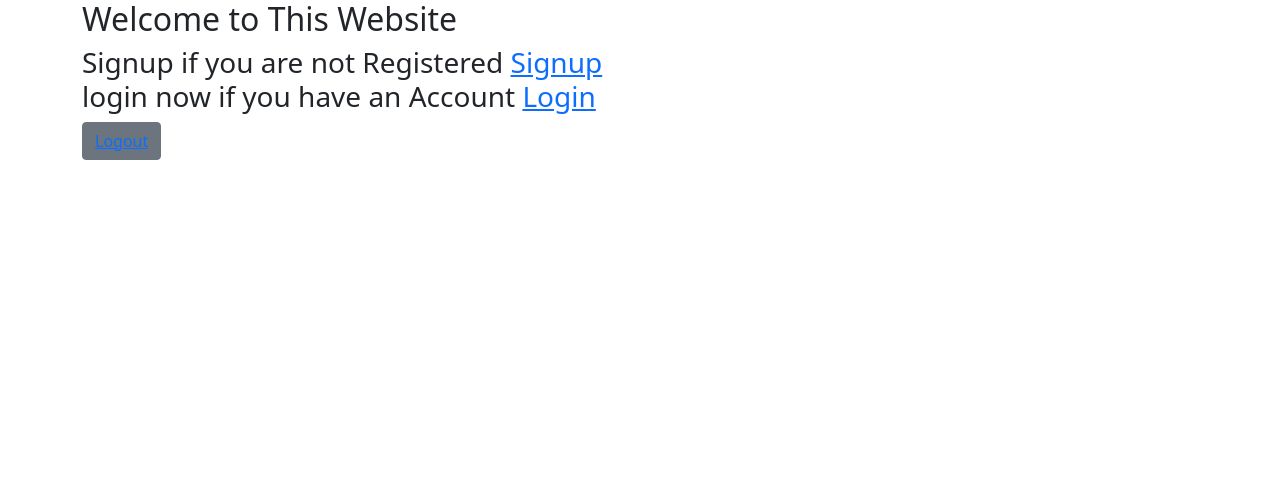
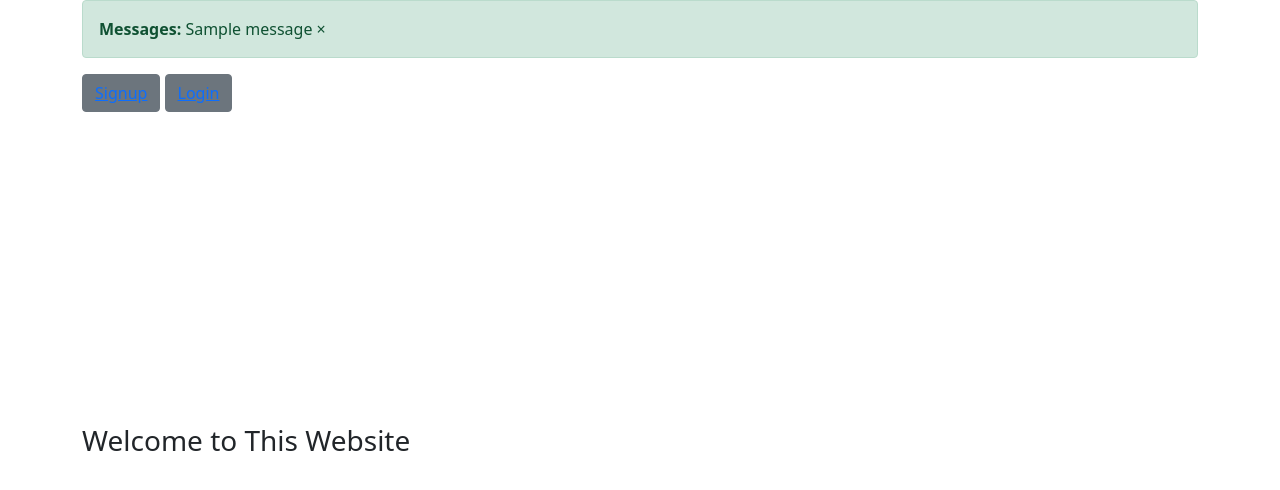
Before and after one commit to xlab0o7/django-auth-login, a Django app: page / in a window 1280 px wide. Shown: the top 490 px of the page. Run offline with Django 4.2, Linux system fonts and the light colour scheme; one stand-in notice (Sample message) is shown; parts of the project's set-up code (start-up, migrations or seed data) failed here and were passed over.

Commit message:
for review

```diff
--- a/authentication/urls.py
+++ b/authentication/urls.py
@@ -5,5 +5,7 @@ from . import views
 urlpatterns = [
     path('', views.home, name='home'),
     path('signup', views.signup, name='signup'),
-    path('login1', views.login1, name='login1')
+    path('login1', views.login1, name='login1'),
+    path('signout', views.signout, name='signout'),
+    path('accounts/', include('allauth.urls'))
 ]
--- a/authentication/views.py
+++ b/authentication/views.py
@@ -2,6 +2,18 @@ from django.shortcuts import redirect, render
 from django.contrib.auth.models import User
 from django.contrib import messages
 from django.contrib.auth import authenticate, login, logout
+from django.core.mail import send_mail
+from fooddiet import settings
+from django.shortcuts import resolve_url
+from allauth.account.views import confirm_email
+
+def confirm_email(request, **kwargs):
+    response = confirm_email(request, **kwargs)
+    if response.status_code == 302:
+        success_url = resolve_url('account_email_confirmation_success')
+        response['Location'] = success_url
+
+    return response
 # from django.http import HttpResponse
 
 # Create your views here.
@@ -18,13 +30,36 @@ def signup(request):
         lname = request.POST.get('lname-signup')
         password = request.POST.get('pass-signup')
 
-        print(username, email, password)
+        # print(username, email, password)
+        if User.objects.filter(username=username):
+            messages.error(request, "Username already exist!")
+            return redirect('home')
+
+        if User.objects.filter(email=email):
+            messages.error(request, "Email already taken by user!")
+            return redirect('home')
+        if len(username) > 15:
+            messages.error(request, "Username must be under 15 characters.")
+
+        if not username.isalnum():
+            messages.error(request, "Username must be aplhanumberic")
+
         myuser = User.objects.create_user(username, email, password)
         myuser.first_name = fname
         myuser.last_name = lname
         myuser.save()
 
         messages.success(request, 'Your Accounts has been created.')
+
+        # For Email
+        subject = 'Welcome to django project login system'
+        message = f'Hey,{myuser.first_name} !! \n Welcome to this django project login system. \n \n Thankyou for visiting our website.'
+        from_email = settings.EMAIL_HOST_USER
+        to_list = [myuser.email]
+        send_mail(subject, message, from_email, to_list)
+
+        # , fail_silently = True
+
         return redirect('login1')
 
     return render(request, 'authentication/signup.html')
@@ -43,11 +78,12 @@ def login1(request):
 
         else:
             messages.error(request, 'Bad Credentials!')
-            return redirect('signup')
+            return redirect('home')
 
     return render(request, 'authentication/login.html')
 
 
 def signout(request):
     logout(request)
-    return redirect('login1')
+    messages.success(request, "Successfully LOGGED OUT!!")
+    return redirect('home')
--- a/templates/authentication/index.html
+++ b/templates/authentication/index.html
@@ -1,4 +1,5 @@
 <!DOCTYPE html>
+
 <html lang="en">
 <head>
     <meta charset="UTF-8">
@@ -7,34 +8,32 @@
     <script src="https://cdn.jsdelivr.net/npm/bootstrap@5.0.2/dist/js/bootstrap.bundle.min.js" integrity="sha384-MrcW6ZMFYlzcLA8Nl+NtUVF0sA7MsXsP1UyJoMp4YLEuNSfAP+JcXn/tWtIaxVXM" crossorigin="anonymous"></script>
     <title>HOME</title>
 </head>
-<body>
-    <section>
+    <body>
         <div class='container align-items-center'>
 
-            <h2>Welcome to This Website</h2>
+            {% for message in messages %}
+
+            <div class='alert alert-{{ message.tags }} alert-dismissible fade show' role="alert" >
+            <strong>Messages:</strong> {{ message }}
+            <span aria-hidden='True'>&times;</span>
+            </div>
+
+            {% endfor %}
 
             {% if user.is_authenticated %}
 
-            <h2> {{fname}}</h2>
-
+            <button class='btn btn-secondary' type='submit'><a href='/signout'> Logout </a></button>
+            <h2>Hey, {{fname}}</h2>
 
             {% else %}
 
-            <h3>
-                Signup if you are not Registered
-                <a href='/signup'>Signup</a>
-                <br />
-
-                login now if you have an Account
-                <a href='/login1'>Login</a>
-
-            </h3>
+            <button class='btn btn-secondary' type='submit'><a href='/signup'> Signup </a></button>
+            <button class='btn btn-secondary' type='submit'><a href='/login1'> Login </a></button>
 
             {% endif %}
+            <br/><br/><br/><br/><br/><br/><br/><br/><br/><br/><br/><br/><br/><br/>
+            <h3>Welcome to This Website</h3>
 
-
-            <button class='btn btn-secondary'><a href='/signout'> Logout </a></button>
         </div>
-    </section>
-</body>
+    </body>
 </html>
```
Also changed, not shown: fooddiet/settings.py (+14 -0 lines), templates/authentication/login.html (+8 -0 lines), templates/authentication/signup.html (+12 -2 lines), db.sqlite3.
